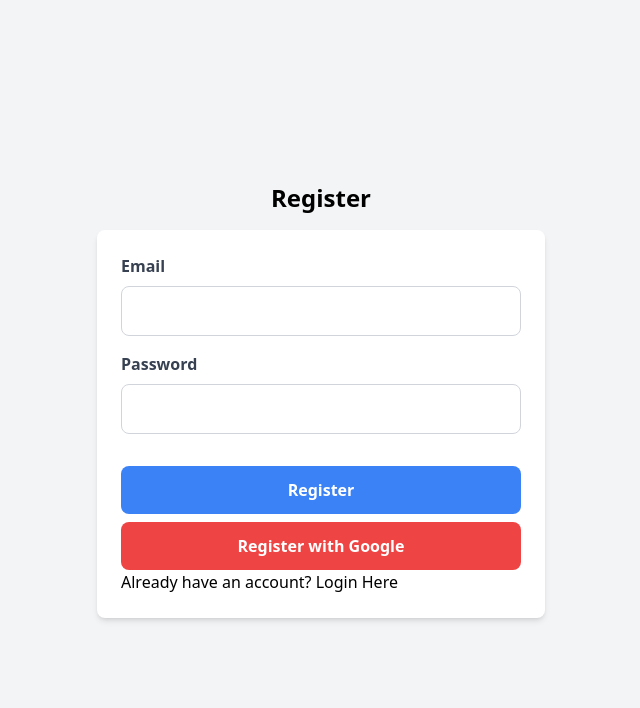
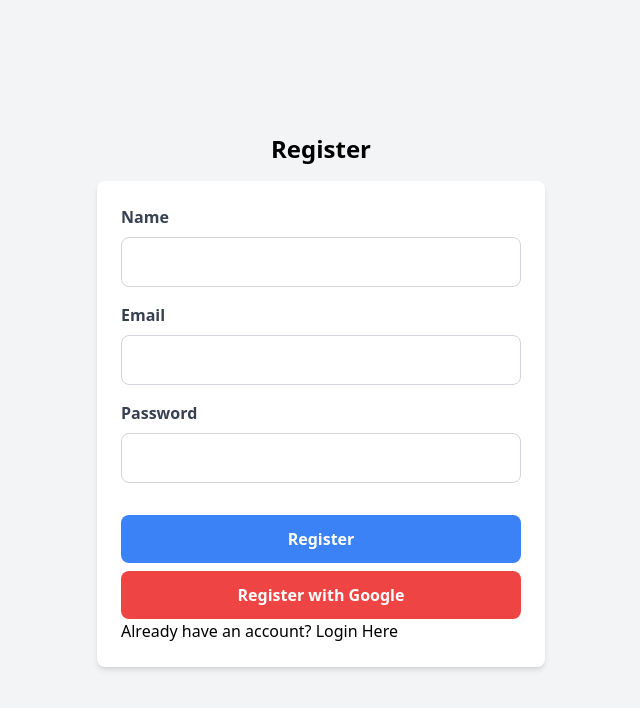
Before and after one commit to princybhalu/educational_bot, a React (Create React App) app: page /register in a window 1280 px wide. Shown: the top 708 px of the page, without its empty margins (319-959 px from the left). Built offline with nearby package versions, Linux system fonts and the light colour scheme.

Commit message:
Auth Setup : Completed User Login & Register without OAuth

```diff
--- a/src/pages/Login.tsx
+++ b/src/pages/Login.tsx
@@ -4,6 +4,7 @@ import { yupResolver } from '@hookform/resolvers/yup';
 import * as Yup from 'yup';
 import { useNavigate } from 'react-router-dom';
 import '../style/auth.css';
+import { LoginApiCall } from '../services/api/auth';
 
 // Validation schema
 const validationSchema = Yup.object().shape({
@@ -29,9 +30,14 @@ const Login: React.FC = () => {
 
   const navigate = useNavigate();
 
-  const onSubmit = (data: FormData) => {
-    console.log('Login Data', data);
-    // Handle login logic here
+  const onSubmit = async (data: FormData) => {
+    try {
+      console.log('Login Data', data);
+      const res = await LoginApiCall(data);
+      navigate('/dashboard');
+    } catch (err) {
+      console.log(err);
+    }
   };
 
   return (
--- a/src/pages/Register.tsx
+++ b/src/pages/Register.tsx
@@ -4,9 +4,11 @@ import { yupResolver } from '@hookform/resolvers/yup';
 import * as Yup from 'yup';
 import { useNavigate } from 'react-router-dom';
 import '../style/auth.css';
+import { RegisterApiCall } from '../services/api/auth';
 
 // Validation schema
 const validationSchema = Yup.object().shape({
+  name: Yup.string().required('Name is required'),
   email: Yup.string().email('Invalid email').required('Email is required'),
   password: Yup.string()
     .min(6, 'Password must be at least 6 characters')
@@ -14,6 +16,7 @@ const validationSchema = Yup.object().shape({
 });
 
 interface FormData {
+  name: string;
   email: string;
   password: string;
 }
@@ -29,15 +32,34 @@ const Register: React.FC = () => {
 
   const navigate = useNavigate();
 
-  const onSubmit = (data: FormData) => {
-    console.log('Register Data', data);
-    // Handle registration logic here
+  const onSubmit = async (data: FormData) => {
+    try {
+      console.log('Login Data', data);
+      const res = await RegisterApiCall(data);
+      navigate('/profiling');
+    } catch (err) {
+      console.log(err);
+    }
   };
 
   return (
     <div className="register-container">
       <h2 className="register-heading">Register</h2>
       <form onSubmit={handleSubmit(onSubmit)} className="register-form">
+        <div className="form-group">
+          <label htmlFor="name" className="form-label">
+            Name
+          </label>
+          <input
+            id="name"
+            type="text"
+            {...register('name')}
+            className={`form-input ${errors.name ? 'input-error' : ''}`}
+          />
+          {errors.name && (
+            <span className="form-error">{errors.name.message}</span>
+          )}
+        </div>
         <div className="form-group">
           <label htmlFor="email" className="form-label">
             Email
--- /dev/null
+++ b/src/services/api/auth.ts
@@ -0,0 +1,17 @@
+import http from '../http';
+
+export const LoginApiCall = (body: any) => {
+  return http.post({
+    url: '/user-service/login',
+    data: body,
+    messageSettings: { successMessage: 'Login Successfully' },
+  });
+};
+
+export const RegisterApiCall = (body: any) => {
+  return http.post({
+    url: '/user-service/user',
+    data: body,
+    messageSettings: { successMessage: 'Register Successfully' },
+  });
+};
```
Also changed, not shown: 1 other file (tests, documents, lock files or other folders).
